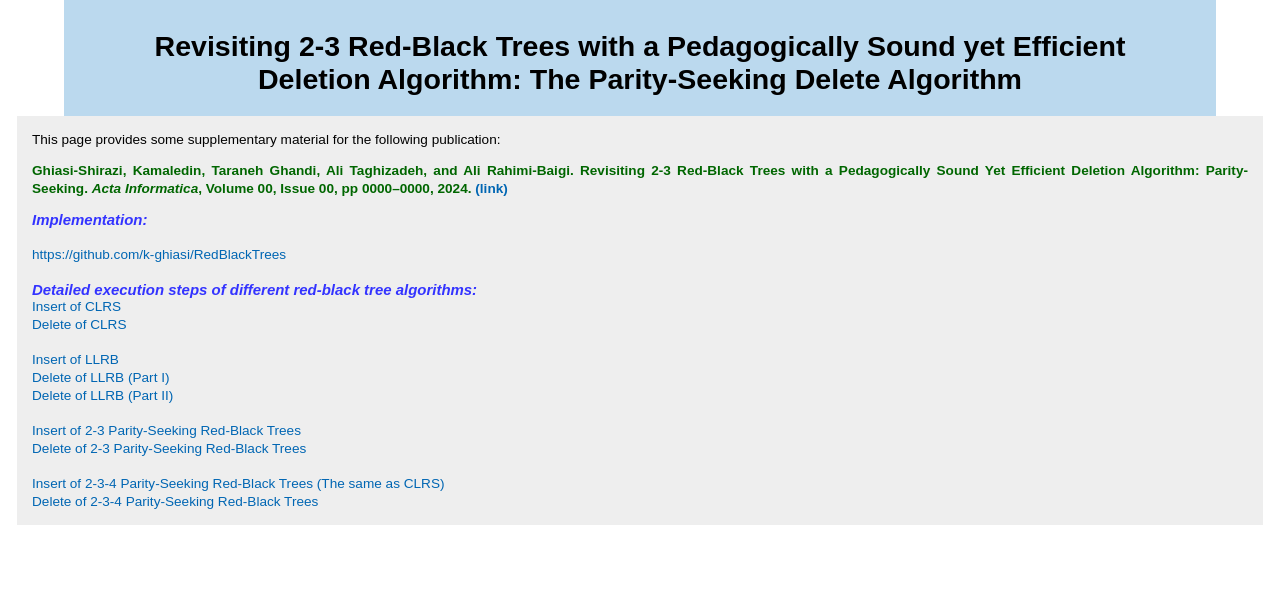
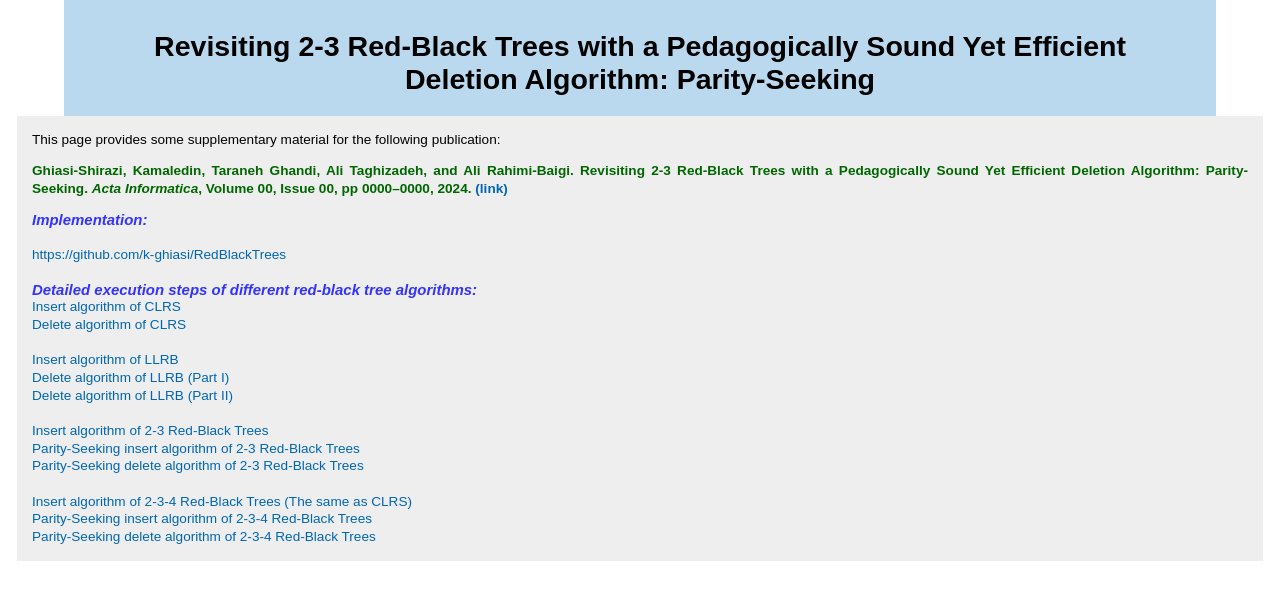
Before and after one commit to k-ghiasi/RedBlackTrees, a plain HTML site: page doc/index.html in a window 1280 px wide. Drawn offline with Linux system fonts and the light colour scheme.

Commit message:
Fixing urls.

```diff
--- a/doc/index.html
+++ b/doc/index.html
@@ -1,7 +1,6 @@
 <!DOCTYPE html PUBLIC "-//W3C//DTD XHTML 1.0 Strict//EN" "http://www.w3.org/TR/xhtml1/DTD/xhtml1-strict.dtd">
 <html><head>
-  <title>Revisiting 2-3 Red-Black Trees with a Pedagogically Sound yet
-Efficient Deletion Algorithm: The Parity-Seeking Delete Algorithm</title>
+  <title>Revisiting 2-3 Red-Black Trees with a Pedagogically Sound Yet Efficient Deletion Algorithm:  Parity-Seeking</title>
 
 
 
@@ -32,9 +31,7 @@ Ghiasi-Shirazi, Kamaledin, Taraneh Ghandi, Ali Taghizadeh, and Ali Rahimi-Baigi.
 </head><body>
 
 <div id="header">
-<h1><span style="color: rgb(0, 0, 0);">Revisiting 2-3 Red-Black Trees
-with a Pedagogically Sound yet Efficient Deletion Algorithm: The
-Parity-Seeking Delete Algorithm</span></h1>
+<h1><span style="color: rgb(0, 0, 0);">Revisiting 2-3 Red-Black Trees with a Pedagogically Sound Yet Efficient Deletion Algorithm:  Parity-Seeking</span></h1>
 </div>
 
 <div id="content">
@@ -50,22 +47,22 @@ Taghizadeh, and Ali Rahimi-Baigi. Revisiting 2-3 Red-Black Trees with a Pedagogi
 <br />
 <h2 id="Software"> <em>Detailed execution steps of different red-black
 tree algorithms: </em> </h2>
-<a href="clrs-insert-images.pdf">Insert of CLRS<br />
-</a><a href="clrs-insert-images.pdf">Delete of CLRS</a> <br />
+<a href="clrs-insert-images.pdf">Insert algorithm of CLRS<br />
+</a><a href="clrs-insert-images.pdf">Delete algorithm of CLRS</a> <br />
 <br />
-<a href="llrb-insert-images.pdf">Insert of LLRB</a> <br />
-<a href="llrb-delete-images-part-I.pdf">Delete of LLRB (Part I)</a> <br />
-<a href="llrb-delete-images-part-II.pdf">Delete of LLRB (Part II)</a> <br />
+<a href="llrb-insert-images.pdf">Insert algorithm of LLRB</a> <br />
+<a href="llrb-delete-images-part-I.pdf">Delete algorithm of LLRB (Part I)</a> <br />
+<a href="llrb-delete-images-part-II.pdf">Delete algorithm of LLRB (Part II)</a> <br />
 <br />
-<a href="2-3-psrbt-insert-images.pdf">Insert of 2-3 Parity-Seeking
+<a href="2-3-psrbt-red-insert-images.pdf">Insert algorithm of 2-3
 Red-Black Trees</a> <br />
-<a href="2-3-psrbt-delete-images.pdf">Delete of 2-3 Parity-Seeking
+<a href="2-3-psrbt-black-insert-images.pdf">Parity-Seeking insert algorithm of 2-3 Red-Black Trees</a> <br />
+<a href="2-3-psrbt-delete-images.pdf">Parity-Seeking delete algorithm of 2-3
 Red-Black Trees</a> <br />
 <br />
-<a href="2-3-4-psrbt-insert-images.pdf">Insert of 2-3-4 Parity-Seeking
-Red-Black Trees (The same as CLRS)</a>
-<br />
-<a href="2-3-4-psrbt-delete-images.pdf">Delete of 2-3-4 Parity-Seeking
+<a href="2-3-4-psrbt-red-insert-images.pdf">Insert algorithm of 2-3-4 Red-Black Trees (The same as CLRS)</a> <br />
+<a href="2-3-4-psrbt-black-insert-images.pdf">Parity-Seeking insert algorithm of 2-3-4 Red-Black Trees</a> <br />
+<a href="2-3-4-psrbt-delete-images.pdf">Parity-Seeking delete algorithm of 2-3-4
 Red-Black Trees</a>
 <br />
 </div>
```
